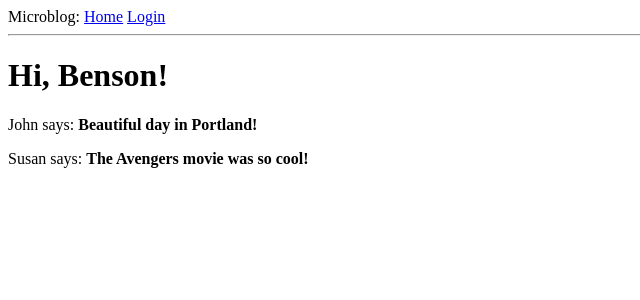
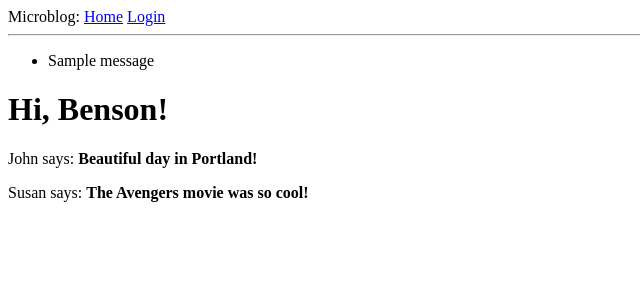
Before and after one commit to bensonnlee/flask-mega-tutorial, a Flask app: page / in a window 1280 px wide. Shown: the top 300 px of the page, without its empty margins (0-640 px from the left). Run offline with Flask 3, Linux system fonts and the light colour scheme; one stand-in notice (Sample message) is shown.

Commit message:
ch3 - flashed messages in base template

```diff
--- a/app/templates/base.html
+++ b/app/templates/base.html
@@ -8,11 +8,21 @@
         {% endif %}
     </head>
     <body>
-        <div>Microblog:
+        <div>
+            Microblog:
             <a href="/index">Home</a>
             <a href="/login">Login</a>
         </div>
         <hr>
+        {% with messages = get_flashed_messages() %}
+        {% if messages %}
+        <ul>
+            {% for message in messages %}
+                    <li>{{ message }}</li>
+            {% endfor %}
+        </ul>
+        {% endif %}
+        {% endwith %}
         {% block content %}{% endblock %}
     </body>
 </html>
```
